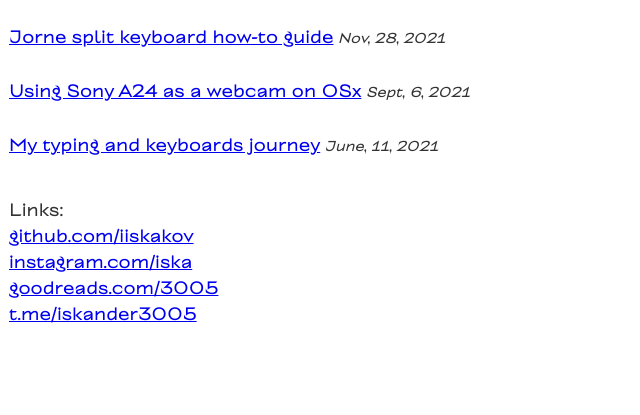
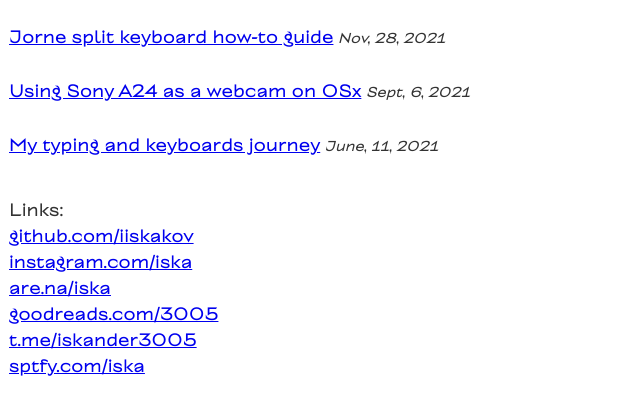
Before and after one commit to iiskakov/iska.tokyo, a Gatsby site: page /blog in a window 1280 px wide. Shown: the part 249-664 px from the top of the page, without its empty margins (0-640 px from the left). Built offline with nearby package versions, Linux system fonts and the light colour scheme; Gatsby itself is replaced by a stand-in of ours.

Commit message:
moar links

```diff
--- a/src/components/layout.js
+++ b/src/components/layout.js
@@ -34,12 +34,12 @@
             github.com/iiskakov
           </Link>{" "}
           <br />
-          {/* <Link target="_blank" to="https://www.are.na/iska"> */}
-          {/*   are.na/iska */}
-          {/* </Link>{" "} */}
-          {/* <br /> */}
           <Link target="_blank" to="https://www.instagram.com/iska/">
             instagram.com/iska
+          </Link>{" "}
+          <br />
+          <Link target="_blank" to="https:www.are.na/iska">
+            are.na/iska
           </Link>{" "}
           <br />
           <Link target="_blank" to="https://www.goodreads.com/3005 ">
@@ -49,10 +49,10 @@
           <Link target="_blank" to="https://t.me/iskander3005">
             t.me/iskander3005
           </Link>
-          {/* <br /> */}
-          {/* <Link target="_blank" to="https://sptfy.com/iska"> */}
-          {/*   sptfy.com/iska */}
-          {/* </Link> */}
+          <br />
+          <Link target="_blank" to="https:sptfy.com/iska">
+            sptfy.com/iska
+          </Link>
 
         </footer>
       </div>
```
